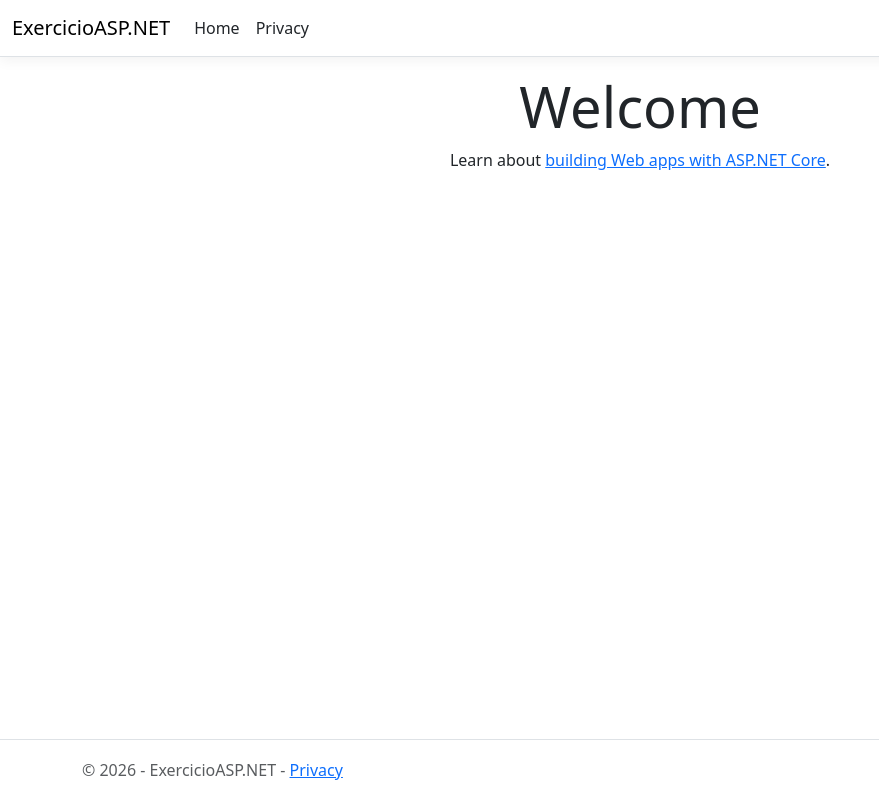
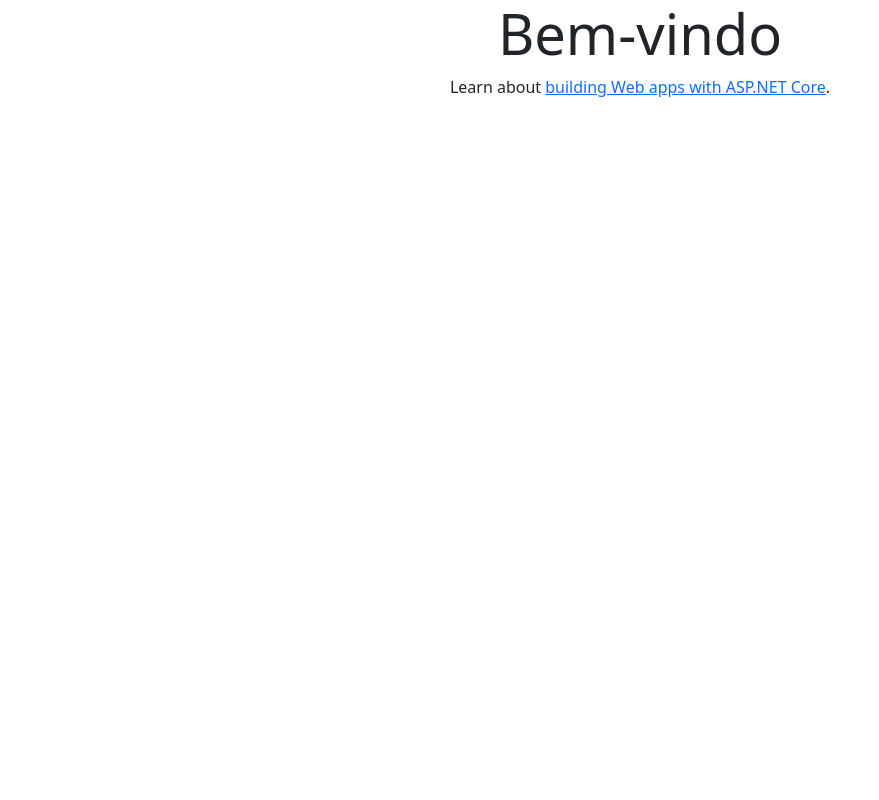
Before and after one commit to KevinNipinho/Exercicio_ASP_NET, an ASP.NET Core app: page / in a window 1280 px wide. Shown: the whole page, without its empty margins (0-879 px from the left). Run offline with ASP.NET Core 8, Linux system fonts and the light colour scheme; style sheets or scripts are compiled from the project's sources.

Commit message:
:recycle: refactor: remove linhas desnecessárias e organiza o código

```diff
--- a/Views/Home/Index.cshtml
+++ b/Views/Home/Index.cshtml
@@ -3,6 +3,6 @@
 }
 
 <div class="text-center">
-    <h1 class="display-4">Welcome</h1>
+    <h1 class="display-4">Bem-vindo</h1>
     <p>Learn about <a href="https://learn.microsoft.com/aspnet/core">building Web apps with ASP.NET Core</a>.</p>
 </div>
--- a/Views/Shared/_Layout.cshtml
+++ b/Views/Shared/_Layout.cshtml
@@ -1,50 +1,22 @@
 <!DOCTYPE html>
 <html lang="en">
+
 <head>
     <meta charset="utf-8" />
     <meta name="viewport" content="width=device-width, initial-scale=1.0" />
-    <title>@ViewData["Title"] - ExercicioASP.NET</title>
+    <title>@ViewData["Title"]</title>
     <script type="importmap"></script>
     <link rel="stylesheet" href="~/lib/bootstrap/dist/css/bootstrap.min.css" />
     <link rel="stylesheet" href="~/css/site.css" asp-append-version="true" />
     <link rel="stylesheet" href="~/ExercicioASP.NET.styles.css" asp-append-version="true" />
 </head>
+
 <body>
-    <header>
-        <nav class="navbar navbar-expand-sm navbar-toggleable-sm navbar-light bg-white border-bottom box-shadow mb-3">
-            <div class="container-fluid">
-                <a class="navbar-brand" asp-area="" asp-controller="Home" asp-action="Index">ExercicioASP.NET</a>
-                <button class="navbar-toggler" type="button" data-bs-toggle="collapse" data-bs-target=".navbar-collapse" aria-controls="navbarSupportedContent"
-                        aria-expanded="false" aria-label="Toggle navigation">
-                    <span class="navbar-toggler-icon"></span>
-                </button>
-                <div class="navbar-collapse collapse d-sm-inline-flex justify-content-between">
-                    <ul class="navbar-nav flex-grow-1">
-                        <li class="nav-item">
-                            <a class="nav-link text-dark" asp-area="" asp-controller="Home" asp-action="Index">Home</a>
-                        </li>
-                        <li class="nav-item">
-                            <a class="nav-link text-dark" asp-area="" asp-controller="Home" asp-action="Privacy">Privacy</a>
-                        </li>
-                    </ul>
-                </div>
-            </div>
-        </nav>
-    </header>
-    <div class="container">
-        <main role="main" class="pb-3">
-            @RenderBody()
-        </main>
-    </div>
-
-    <footer class="border-top footer text-muted">
-        <div class="container">
-            &copy; 2026 - ExercicioASP.NET - <a asp-area="" asp-controller="Home" asp-action="Privacy">Privacy</a>
-        </div>
-    </footer>
+    @RenderBody()
     <script src="~/lib/jquery/dist/jquery.min.js"></script>
     <script src="~/lib/bootstrap/dist/js/bootstrap.bundle.min.js"></script>
     <script src="~/js/site.js" asp-append-version="true"></script>
     @await RenderSectionAsync("Scripts", required: false)
 </body>
+
 </html>
```
